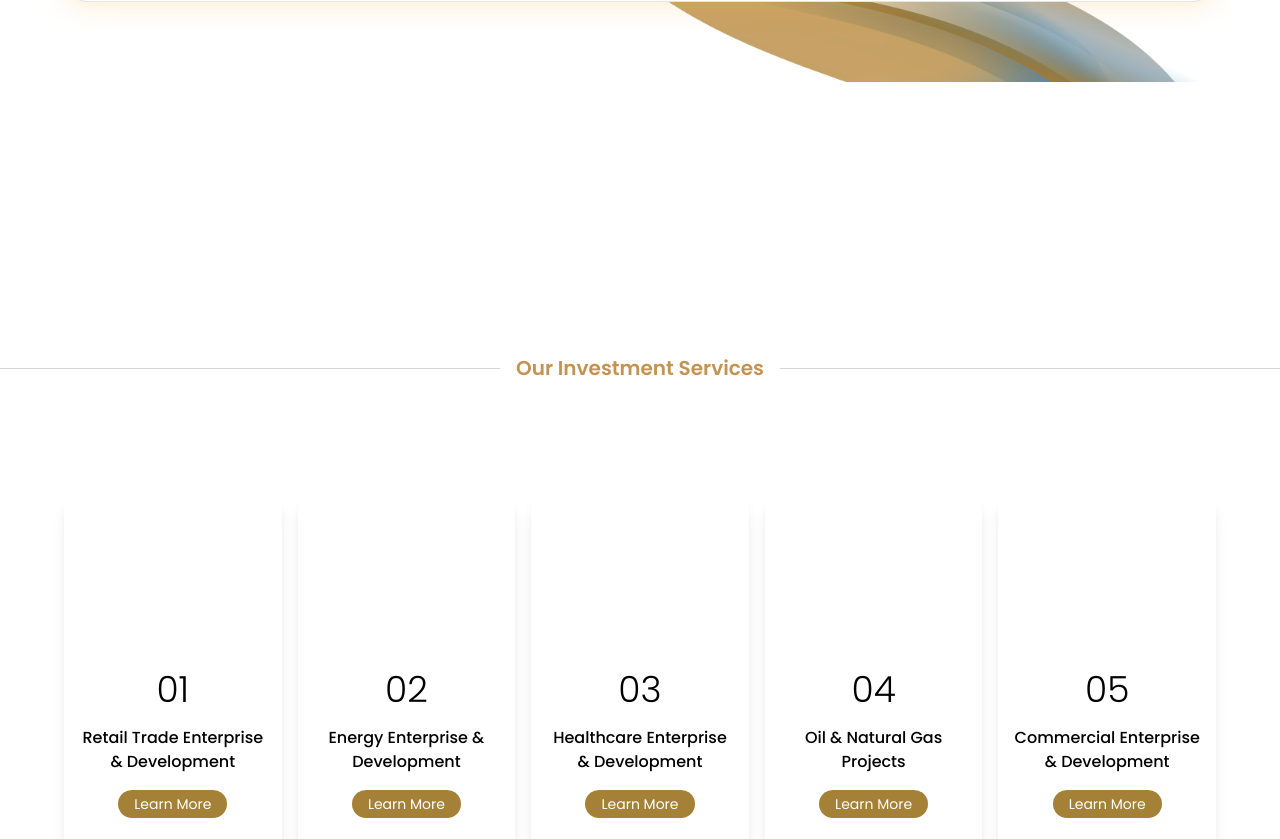
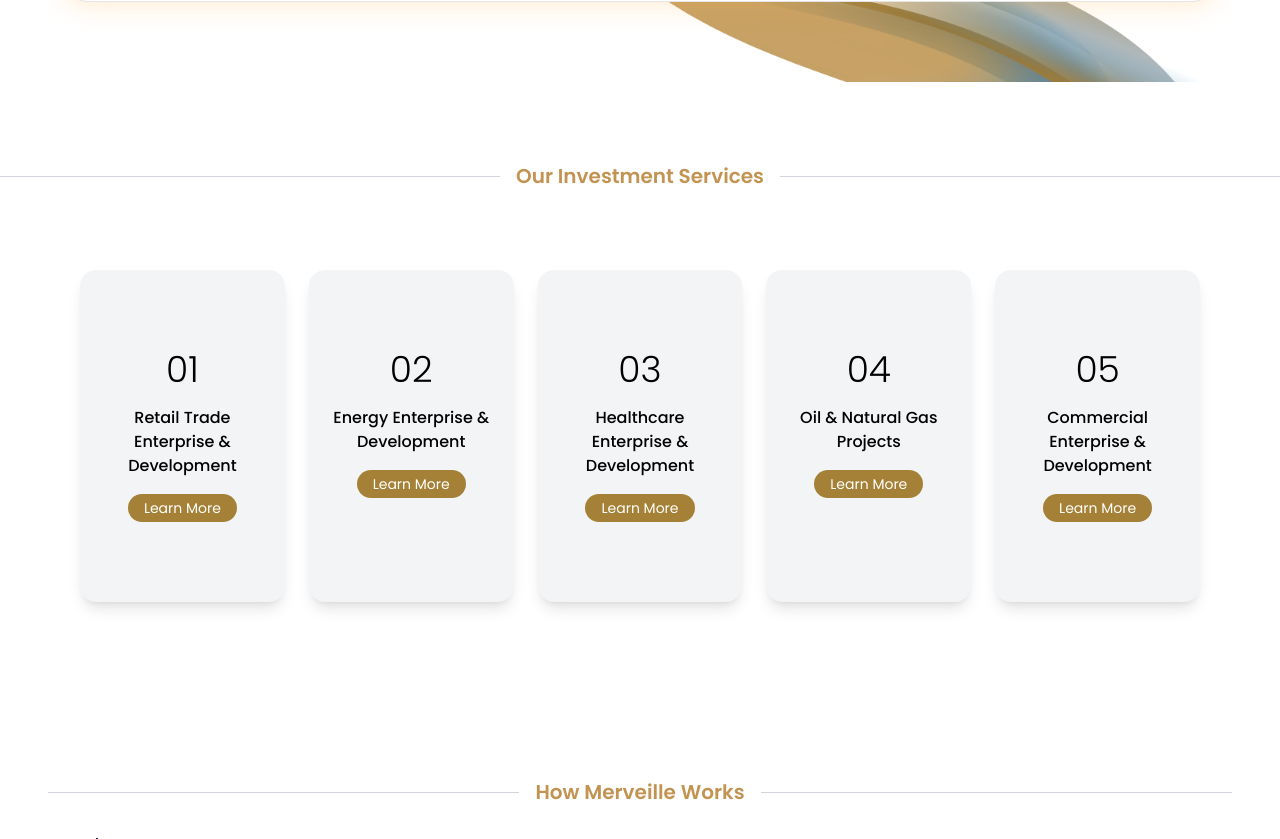
Before and after one commit to Zeeshanm39/mi, a React (Vite) app: page / in a window 1280 px wide. Shown: the part 1241-2080 px from the top of the page. Built offline with nearby package versions, Linux system fonts and the light colour scheme.

Commit message:
Done correction in Investment service theme for proper Dark and Light mode theme so that it will show on swtiching

```diff
--- a/src/components/FAQSection.jsx
+++ b/src/components/FAQSection.jsx
@@ -65,7 +65,7 @@
 
 // export default FAQSection;
 import { useState } from "react";
-import { ChevronDown, ChevronUp } from "lucide-react";
+import { ChevronDown, ChevronLeft, ChevronRight, ChevronUp } from "lucide-react";
 
 const faqData = [
   {
@@ -115,7 +115,7 @@ const FAQSection = () => {
               <span className="text-sm font-medium transition-all duration-300 ease-in-out group-hover:translate-x-1">
                 {item.question}
               </span>
-              {activeIndex === index ? <ChevronUp size={18} /> : <ChevronDown size={18} />}
+              {activeIndex === index ? <ChevronRight size={18} /> : <ChevronLeft size={18} />}
             </button>
             {activeIndex === index && item.answer && (
               <div className="bg-[#11294D] text-white text-sm px-6 py-4 rounded-b-xl transition-all duration-300 ease-in-out">
--- a/src/components/InvestmentServices.jsx
+++ b/src/components/InvestmentServices.jsx
@@ -1,50 +1,32 @@
+
 const InvestmentServices = () => {
   const services = [
-    {
-      id: "01",
-      title: "Retail Trade Enterprise & Development",
-    },
-    {
-      id: "02",
-      title: "Energy Enterprise & Development",
-    },
-    {
-      id: "03",
-      title: "Healthcare Enterprise & Development",
-    },
-    {
-      id: "04",
-      title: "Oil & Natural Gas Projects",
-    },
-    {
-      id: "05",
-      title: "Commercial Enterprise & Development",
-    },
+    { id: "01", title: "Retail Trade Enterprise & Development" },
+    { id: "02", title: "Energy Enterprise & Development" },
+    { id: "03", title: "Healthcare Enterprise & Development" },
+    { id: "04", title: "Oil & Natural Gas Projects" },
+    { id: "05", title: "Commercial Enterprise & Development" },
   ];
 
   return (
-    <div className="text-center py-60">
-      {/* <h1 className="text-xl font-semibold text-[#a48136] mb-8 border-b border-t border-gray-200 inline-block px-4">
-        Our Investment Services
-      </h1> */}
-        <div className="flex items-center justify-center my-8">
-      {/* Left line */}
-      <div className="flex-grow h-px bg-gray-300" />
+    <div className="bg-white dark:bg-gray-900 text-black dark:text-white transition-colors duration-500">
+      {/* Section Heading with Lines */}
+      <div className="flex items-center justify-center py-20">
+        <div className="flex-grow h-px bg-gray-300 dark:bg-gray-600" />
+        <h2 className="mx-4 text-xl font-semibold text-[#C29351] dark:text-[#e0b97d]">
+          Our Investment Services
+        </h2>
+        <div className="flex-grow h-px bg-gray-300 dark:bg-gray-600" />
+      </div>
 
-      {/* Center text */}
-      <h2 className="mx-4 text-xl font-semibold text-[#C29351]"> Our Investment Services</h2>
-
-      {/* Right line */}
-      <div className="flex-grow h-px bg-gray-300" />
-    </div>
-      <div className="grid grid-cols-5 gap-4 py-20 max-w-6xl mx-auto">
+      {/* Services Grid */}
+      <div className="grid grid-cols-1 sm:grid-cols-2 lg:grid-cols-5 gap-6 max-w-6xl mx-auto px-4 pb-20">
         {services.map((service) => (
           <div
             key={service.id}
-            className="relative flex flex-col items-center rounded-2xl py-40 shadow-lg overflow-hidden group"
+            className="relative flex flex-col items-center rounded-2xl py-20 px-4 shadow-lg bg-gray-100 dark:bg-gray-800 overflow-hidden group transition-colors duration-500"
           >
-
-            {/* Background image overlay shown on hover */}
+            {/* Hover Background Overlay */}
             <div
               className="absolute inset-0 bg-cover bg-center opacity-0 group-hover:opacity-100 transition-opacity duration-300"
               style={{
@@ -52,19 +34,15 @@ const InvestmentServices = () => {
               }}
             ></div>
 
-            {/* Foreground content */}
-            <div className="relative z-10 flex flex-col items-center p-4">
-              <span className="text-4xl font-light mb-4 text-black group-hover:text-white transition-colors duration-300">
+            {/* Foreground Content */}
+            <div className="relative z-10 flex flex-col items-center">
+              <span className="text-4xl font-light mb-4 text-black dark:text-white group-hover:text-white transition-colors duration-300">
                 {service.id}
               </span>
-              <div className="flex-1 mb-4">
-                <p className="font-medium text-black group-hover:text-white transition-colors duration-300">
-                  {service.title}
-                </p>
-              </div>
-              <button
-                className="px-4 py-1 rounded-full text-sm bg-[#a48136] text-white group-hover:bg-white group-hover:text-black transition-colors duration-300"
-              >
+              <p className="font-medium text-black dark:text-white group-hover:text-white transition-colors duration-300 mb-4 text-center">
+                {service.title}
+              </p>
+              <button className="px-4 py-1 rounded-full text-sm bg-[#a48136] text-white group-hover:bg-white group-hover:text-black transition-colors duration-300">
                 Learn More
               </button>
             </div>
```
